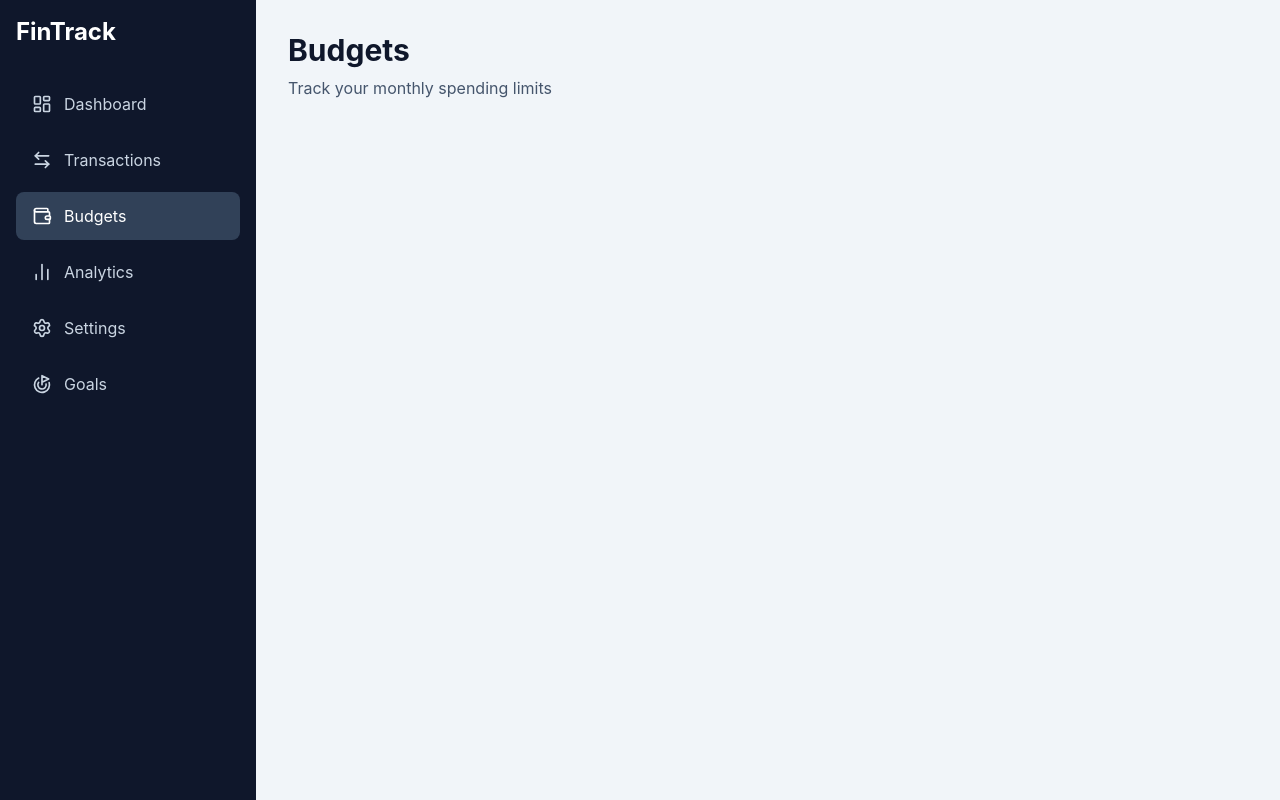
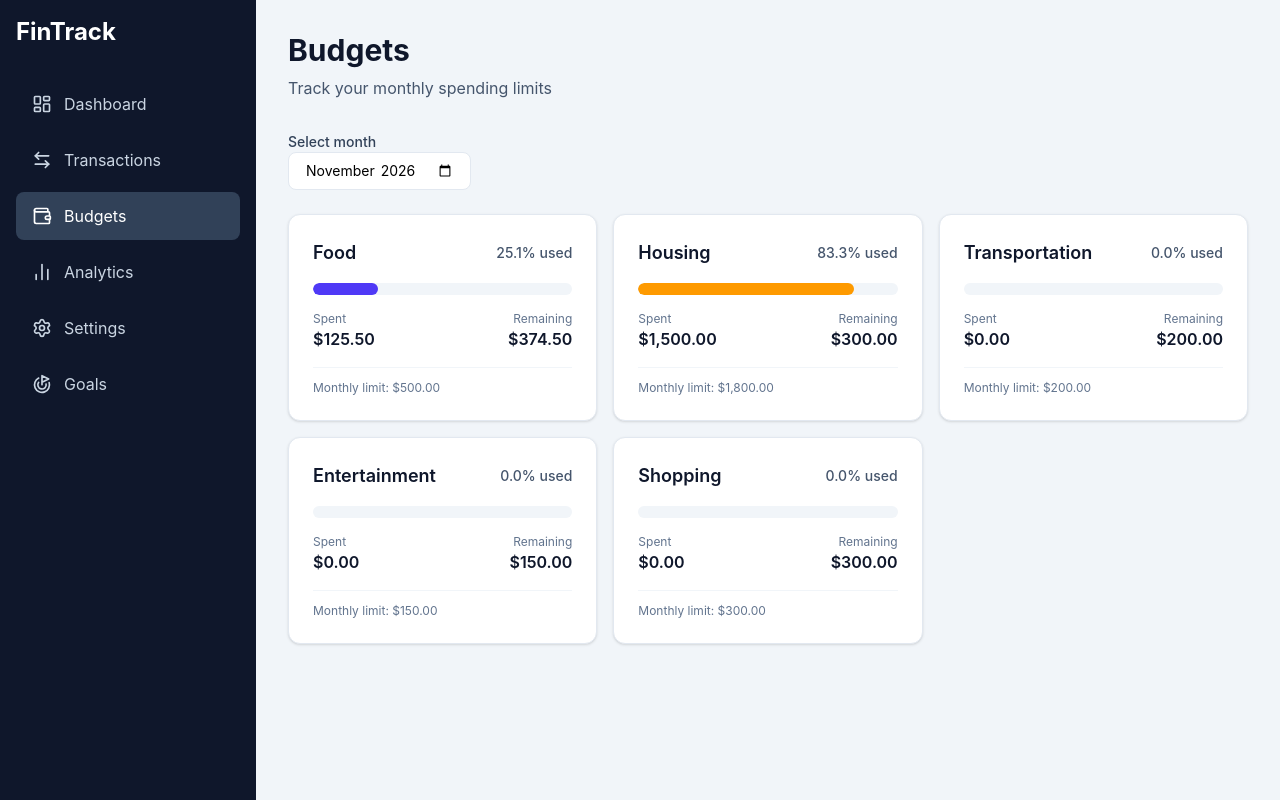
Before and after one commit to krishnadiamesso/personal-finance-dashboard, a React (Vite) app: page / in a window 1280 px wide. Both pictures are taken after a click on the button "Budgets". Built offline with nearby package versions, Linux system fonts and the light colour scheme.

Commit message:
add Budgets component to display and filter budget information by month

```diff
--- a/src/App.tsx
+++ b/src/App.tsx
@@ -7,6 +7,7 @@ import Dashboard from "./pages/Dashboard.tsx";
 import Transactions from "./pages/Transactions.tsx";
 import { mockTransactions } from "./data/mockData.ts";
 import type { Transaction } from "./types/transaction.ts";
+import Budgets from "./pages/Budgets.tsx";
 
 const pageTitles: Record<Page, string> = {
   dashboard: "Dashboard",
@@ -91,6 +92,7 @@ function App() {
         {currentPage === "transactions" && (
           <Transactions transactions={transactions} setTransactions={setTransactions} />
         )}
+        {currentPage === "budgets" && <Budgets transactions={transactions} />}
       </main>
     </div>
   );
--- /dev/null
+++ b/src/pages/Budgets.tsx
@@ -0,0 +1,41 @@
+import { useState } from "react";
+import BudgetCard from "../components/BudgetCard.tsx";
+import { mockBudgets } from "../data/mockData.ts";
+import type { Transaction } from "../types/transaction.ts";
+
+interface BudgetsProps {
+  transactions: Transaction[];
+}
+
+export default function Budgets({ transactions }: BudgetsProps) {
+  const [selectedMonth, setSelectedMonth] = useState("2026-11");
+
+  const filteredBudgets = mockBudgets.filter((budget) => budget.month === selectedMonth);
+
+  return (
+    <div className="space-y-6">
+      <div>
+        <label htmlFor="budget-month" className="block text-sm font-medium text-slate-700">
+          Select month
+        </label>
+
+        <input
+          id="budget-month"
+          type="month"
+          value={selectedMonth}
+          onChange={(event) => setSelectedMonth(event.target.value)}
+          className="rounded-lg border border-slate-200 bg-white px-4 py-2 text-sm focus:border-indigo-500 focus:outline-none"
+        />
+      </div>
+      {filteredBudgets.length > 0 ? (
+        <div className="grid grid-cols-1 gap-4 md:grid-cols-2 xl:grid-cols-3">
+          {filteredBudgets.map((budget) => (
+            <BudgetCard key={budget.id} budget={budget} transactions={transactions} />
+          ))}
+        </div>
+      ) : (
+        <p className="text-sm text-slate-500">No budgets found for this month.</p>
+      )}
+    </div>
+  );
+}
```
